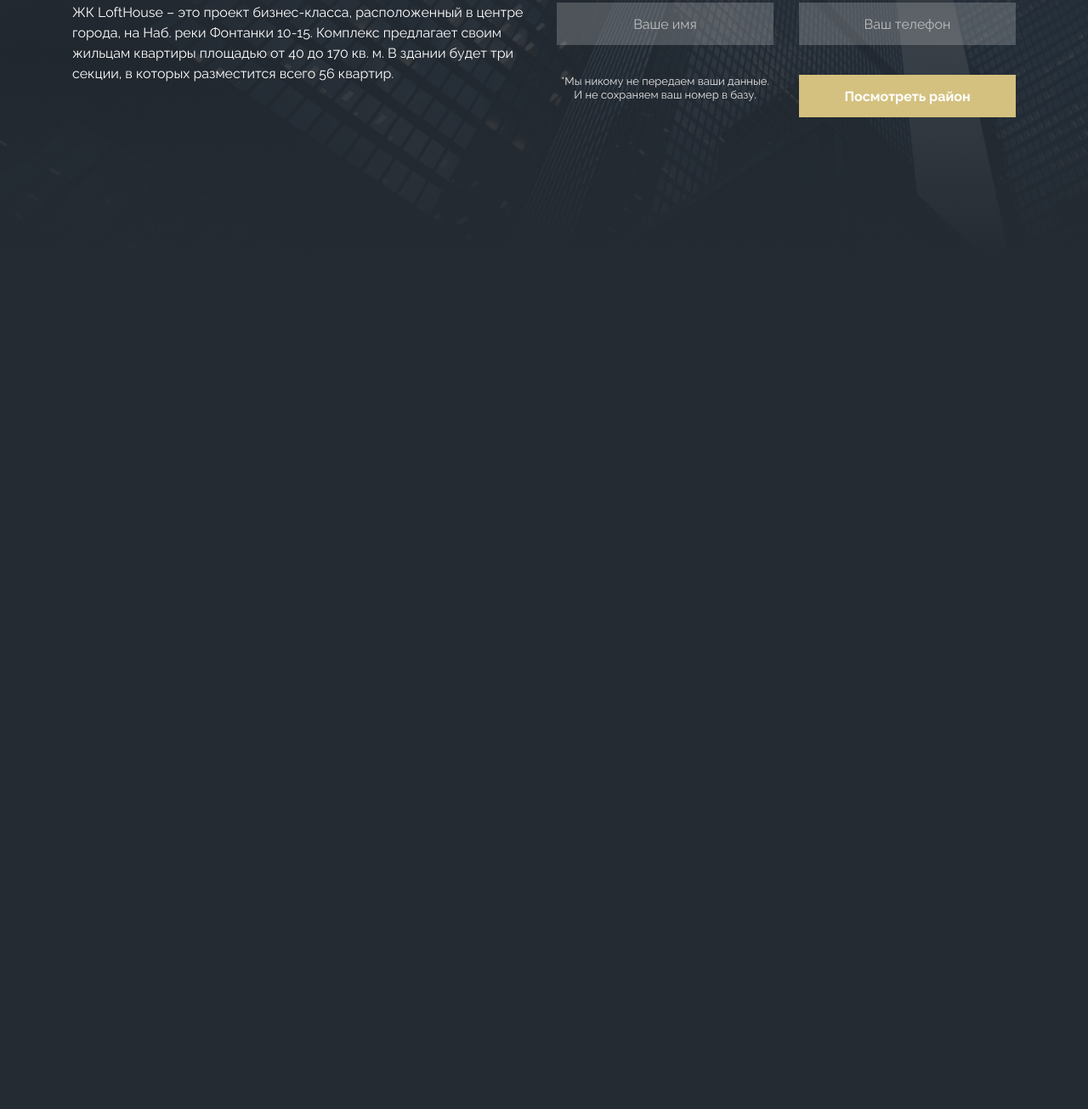
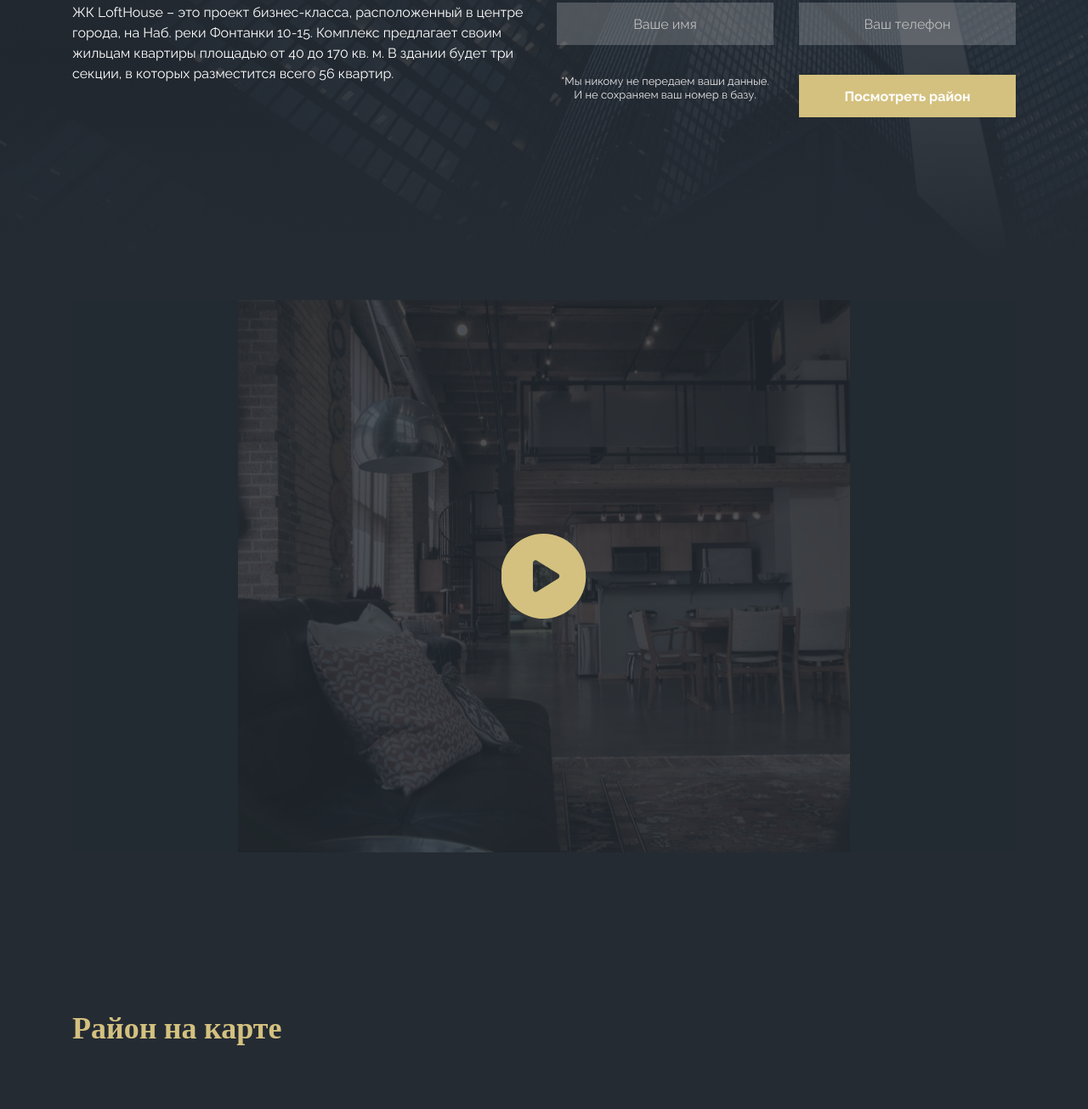
Before and after one commit to AlexKhabibov/project_LoftHouse-html-scss-js-, a plain HTML site: page index.html in a window 1280 px wide. Shown: the part 2235-3540 px from the top of the page at 85% size. Before the commit the page ends 2588 px from the top, so only its background shows below. Drawn offline with nearby package versions, Linux system fonts and the light colour scheme; a web font is replaced by a local one.

Commit message:
section_map_done

```diff
--- /dev/null
+++ b/SCSS/blocks/_section__map.scss
@@ -0,0 +1,15 @@
+.section__map {
+    padding: 180px 0px;
+}
+
+.section__map__title {
+    margin-bottom: 88px;
+}
+
+.section__map__map {
+}
+
+.map {
+    background: #626262;
+    height: 358px;
+}
--- /dev/null
+++ b/SCSS/blocks/_video.scss
@@ -0,0 +1,33 @@
+.video__link {
+    position: relative;
+    display: block;
+    text-align: center;
+
+    &::before {
+        content: "";
+        position: absolute;
+        left: 0px;
+        top: 0px;
+        width: 100%;
+        height: 100%;
+        background: rgba(36, 43, 51, 0.8);
+        transition: background-color 0.2s ease-in;
+    }
+
+    &:hover::before {
+        background: rgba(36, 43, 51, 0.7);
+    }
+}
+
+.video__icon {
+    position: absolute;
+    left: 50%;
+    top: 50%;
+    transform: translate(-50%, -50%);
+    transition: all 0.2s ease-in;
+}
+
+.video__link:hover .video__icon {
+    transform: translate(-50%, -50%) scale(1.2);
+    filter: saturate(1.5);
+}
--- a/SCSS/style.scss
+++ b/SCSS/style.scss
@@ -14,3 +14,5 @@
 @import './blocks//card';
 @import './blocks//cta';
 @import './blocks//form';
+@import './blocks//video';
+@import './blocks//section__map';
--- a/index.html
+++ b/index.html
@@ -128,10 +128,28 @@
             </div>
             </div>
         </section>
+
+        <section class="video">
+            <h2 class="hidden"></h2>
+            <div class="container__center">
+                <a href="#" class="video__link">
+                    <img src="/img/video/video_play-button.svg" alt="" class="video__icon">
+                    <img src="/img/video/video_img.jpeg" alt="" class="video__img">
+                </a>
+            </div>
+        </section>
+
+        <section class="section__map">
+            <div class="container__center">
+                <div class="section__map__title">
+                    <h2 class="title-2">Район на карте</h2>
+                </div>
+                <div class="section__map__map">
+                    <div class="map" id="map"></div>
+                </div>
+            </div>
+        </section>
     </main>
 </body>
 
 </html>
-
-<!-- ссылка на материалы к уроку
-    https://webcademy.ru/blog/994/ -->
```
Also changed, not shown: SCSS/style.css, img/video/video_img.jpeg (added), img/video/video_play-button.svg (added), 2 other files.
